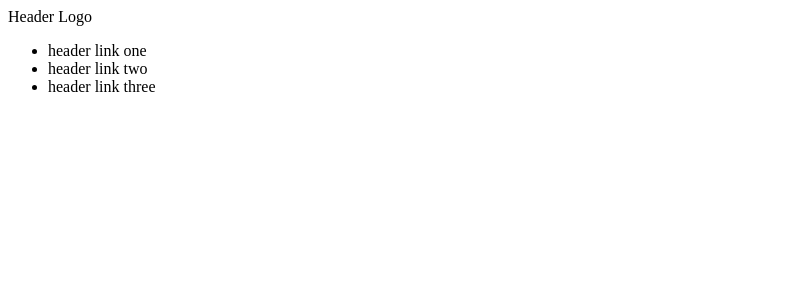
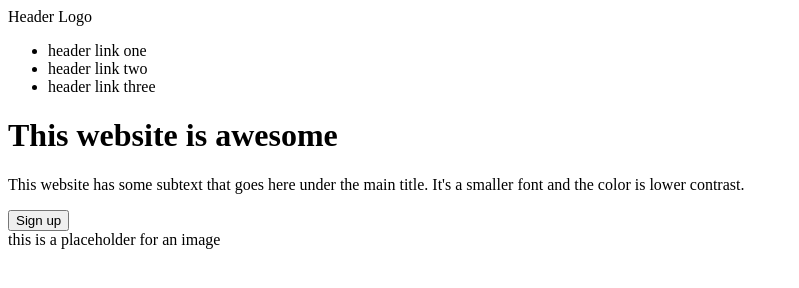
Before and after one commit to seanvanh/landing-page, a plain HTML site: page index.html in a window 1280 px wide. Shown: the whole page, without its empty margins (0-799 px from the left). Drawn offline with Linux system fonts and the light colour scheme.

Commit message:
ADD container 1

```diff
--- a/index.html
+++ b/index.html
@@ -18,9 +18,15 @@
                 </ul>
             </div>
         </header>
-
         <container>
-
+            <div>
+                <h1>This website is awesome</h1>
+                <p>This website has some subtext that goes here under the main title. It's a smaller font and the color is lower contrast.</p>
+                <button>Sign up</button>
+            </div>
+            <div>
+                <div>this is a placeholder for an image</div>
+            </div>
         </container>
         <container>
 
```
